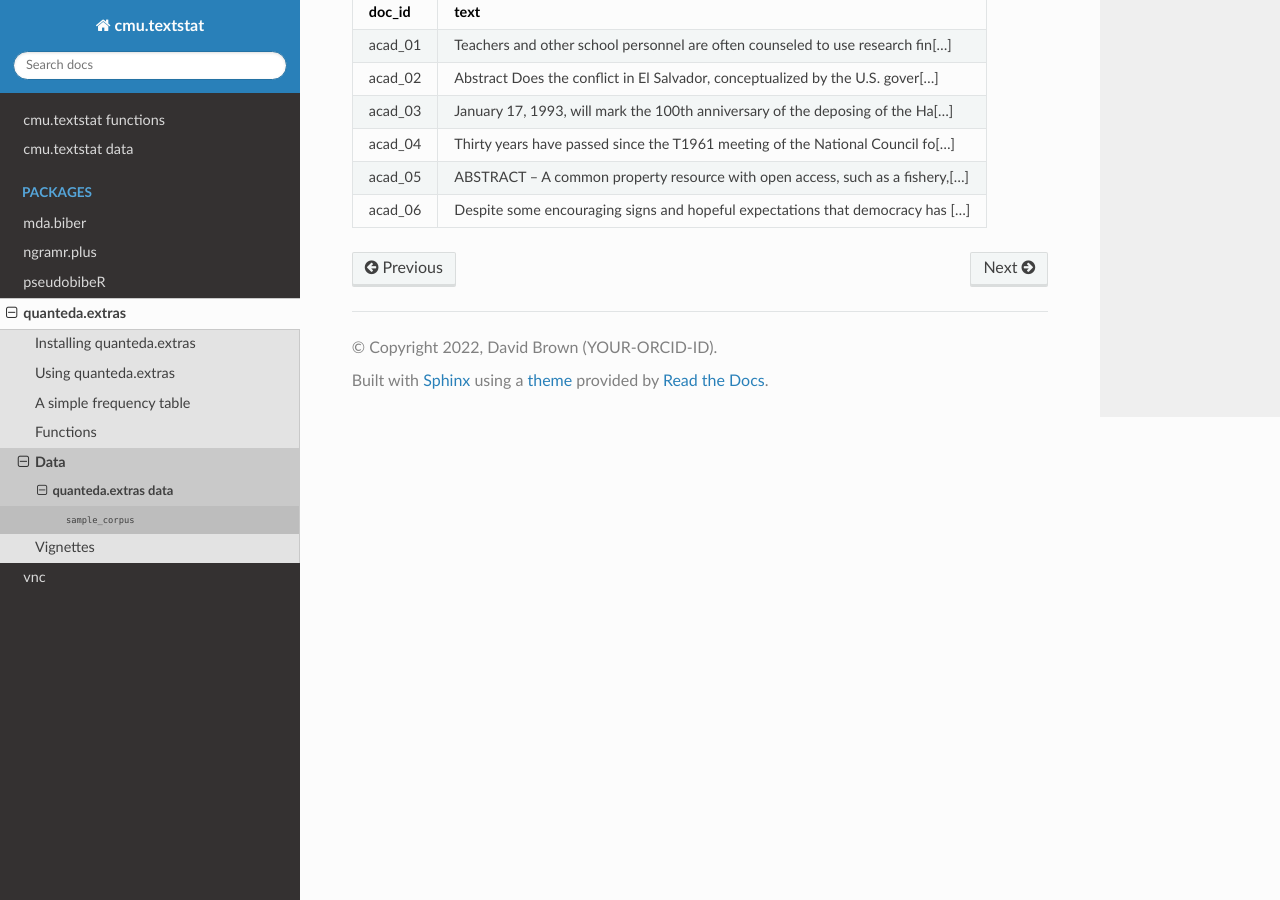
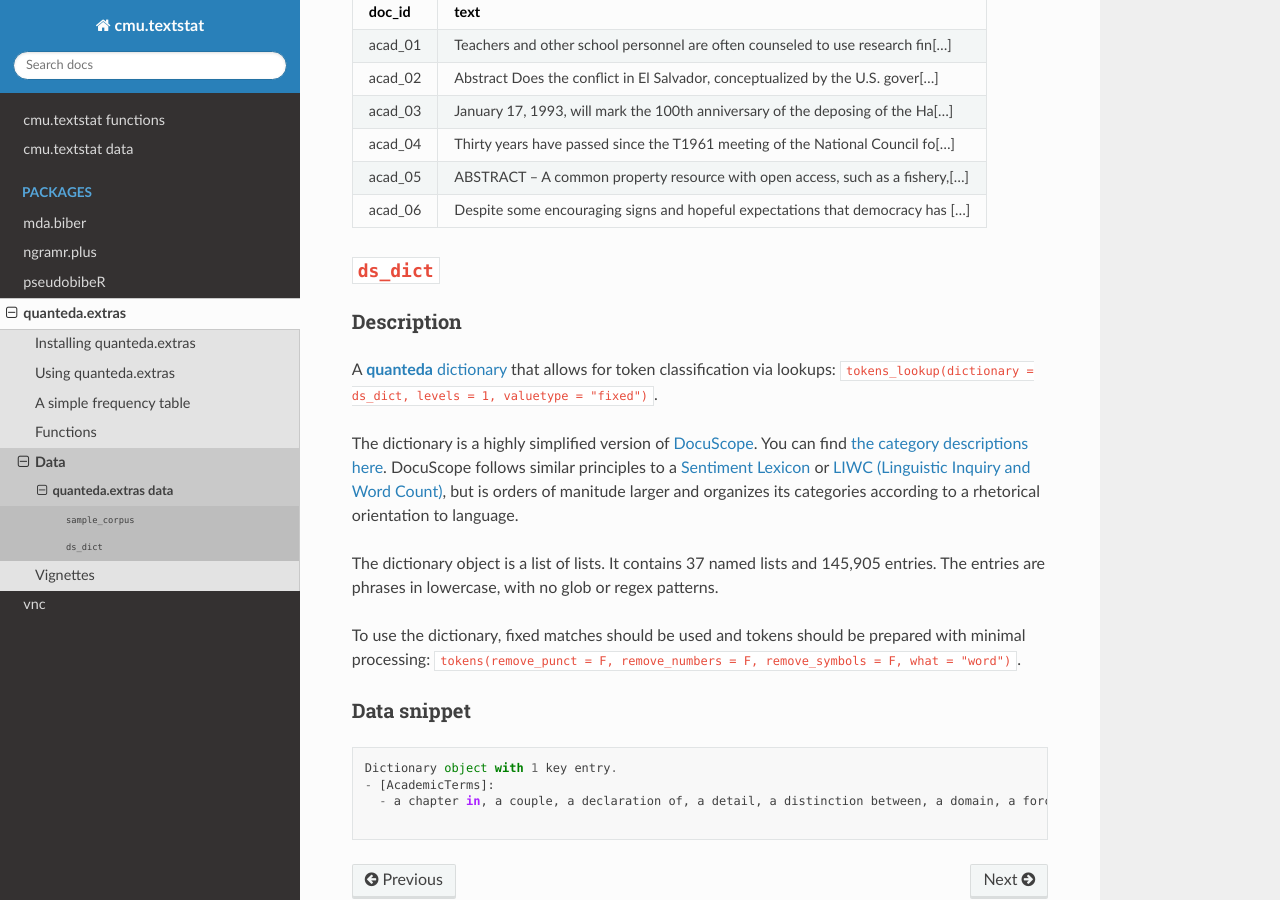
Before and after one commit to browndw/cmu-textstat-docs, a Sphinx documentation site: the page built from docs/quanteda.extras/data/data.md, in a window 1280 px wide and 900 px high, scrolled down 878 px. Built offline with Sphinx 7.4.7 and the Read the Docs theme 2.0.0, drawn with Linux system fonts in a browser that asks for light colours.

Commit message:
Update data.md

````diff
--- a/docs/quanteda.extras/data/data.md
+++ b/docs/quanteda.extras/data/data.md
@@ -39,3 +39,26 @@ These data are included *only* for demonstration purposes. They *not* compiled t
 | acad_04 | Thirty years have passed since the T1961 meeting of the National Council fo[...] |
 | acad_05 | ABSTRACT -- A common property resource with open access, such as a fishery,[...] |
 | acad_06 | Despite some encouraging signs and hopeful expectations that democracy has [...] |
+
+
+## `ds_dict`
+
+### Description
+
+A [**quanteda** dictionary](http://quanteda.io/reference/dictionary.html) that allows for token classification via lookups: `tokens_lookup(dictionary = ds_dict, levels = 1, valuetype = "fixed")`.
+
+The dictionary is a highly simplified version of [DocuScope](https://docuscospacy.readthedocs.io/en/latest/docuscope.html). You can find [the category descriptions here](https://docuscospacy.readthedocs.io/en/latest/docuscope.html#categories). DocuScope follows similar principles to a [Sentiment Lexicon](https://www.saifmohammad.com/WebPages/NRC-Emotion-Lexicon.htm) or [LIWC (Linguistic Inquiry and Word Count)](https://lit.eecs.umich.edu/geoliwc/liwc_dictionary.html), but is orders of manitude larger and organizes its categories according to a rhetorical orientation to language.
+
+The dictionary object is a list of lists. It contains 37 named lists and 145,905 entries. The entries are phrases in lowercase, with no glob or regex patterns.
+
+To use the dictionary, fixed matches should be used and tokens should be prepared with minimal processing: `tokens(remove_punct = F, remove_numbers = F, remove_symbols = F, what = "word")`.
+
+
+### Data snippet
+
+```
+Dictionary object with 1 key entry.
+- [AcademicTerms]:
+  - a chapter in, a couple, a declaration of, a detail, a distinction between, a domain, a force, a forced, a form of, a grade, a hint of, a home for, a hub, a kind of, a kind of a, a load, a loaded, a metaphor for, a mix of, a mixture of [ ... and 8,884 more ]
+
+```
````
